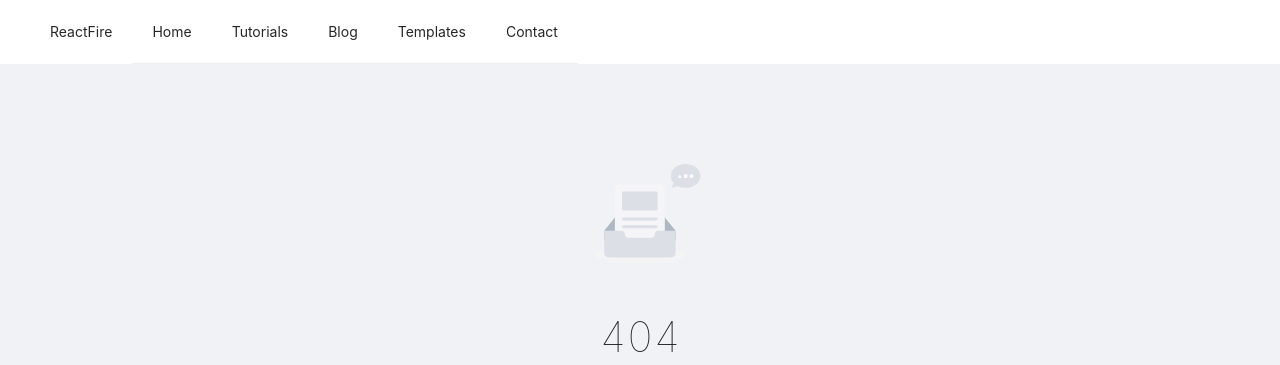
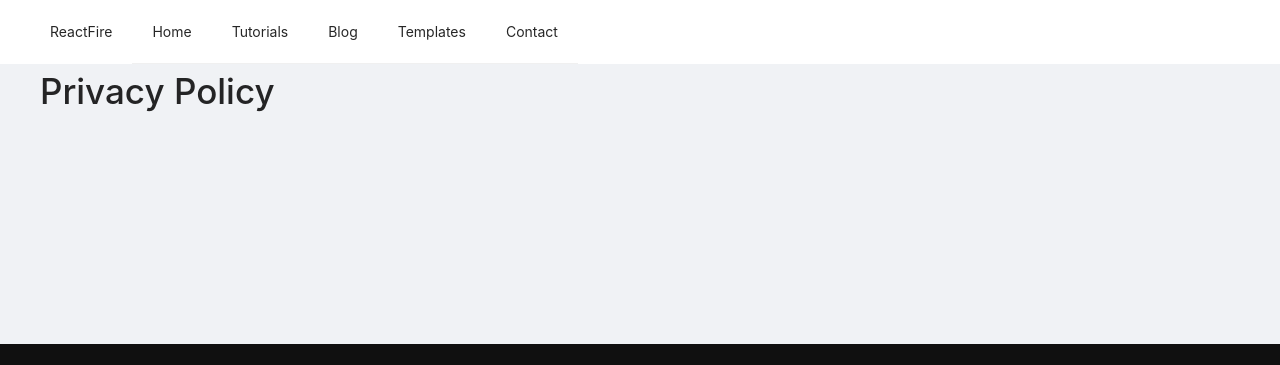
Before and after one commit to mLabSADev/codetribe-online, a Gatsby site: page /privacy-policy in a window 1280 px wide. Before the commit this address had no page. Shown: the top 365 px of the page. Built offline with nearby package versions, Linux system fonts and the light colour scheme; Gatsby itself is replaced by a stand-in of ours.

Commit message:
Added legal pages

```diff
--- /dev/null
+++ b/src/pages/privacy-policy.js
@@ -0,0 +1,10 @@
+import React from 'react'
+import PageLayout from '../templates/page-layout'
+
+export default () => (
+    <div>
+        <PageLayout title='Privacy Policy' active='privacy-policy'>
+
+        </PageLayout>
+    </div>
+)
```
Also changed, not shown: src/pages/terms-of-use.js (added, +10 -0 lines), static/admin/index.html (+1 -1 lines).
